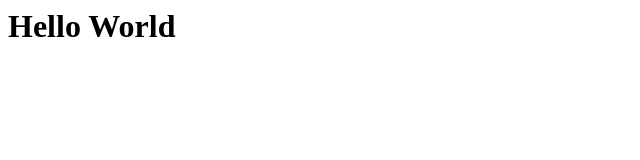
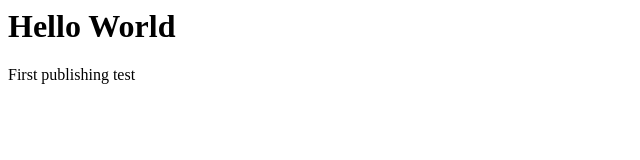
Before and after one commit to richardhingst/isabelle-borgwarth-portfolio.github.io, a plain HTML site: page index.html in a window 1280 px wide. Shown: the whole page, without its empty margins (0-640 px from the left). Drawn offline with Linux system fonts and the light colour scheme.

Commit message:
Update index.html

```diff
--- a/index.html
+++ b/index.html
@@ -1 +1,2 @@
 <h1>Hello World</h1>
+<p>First publishing test</p>
```
